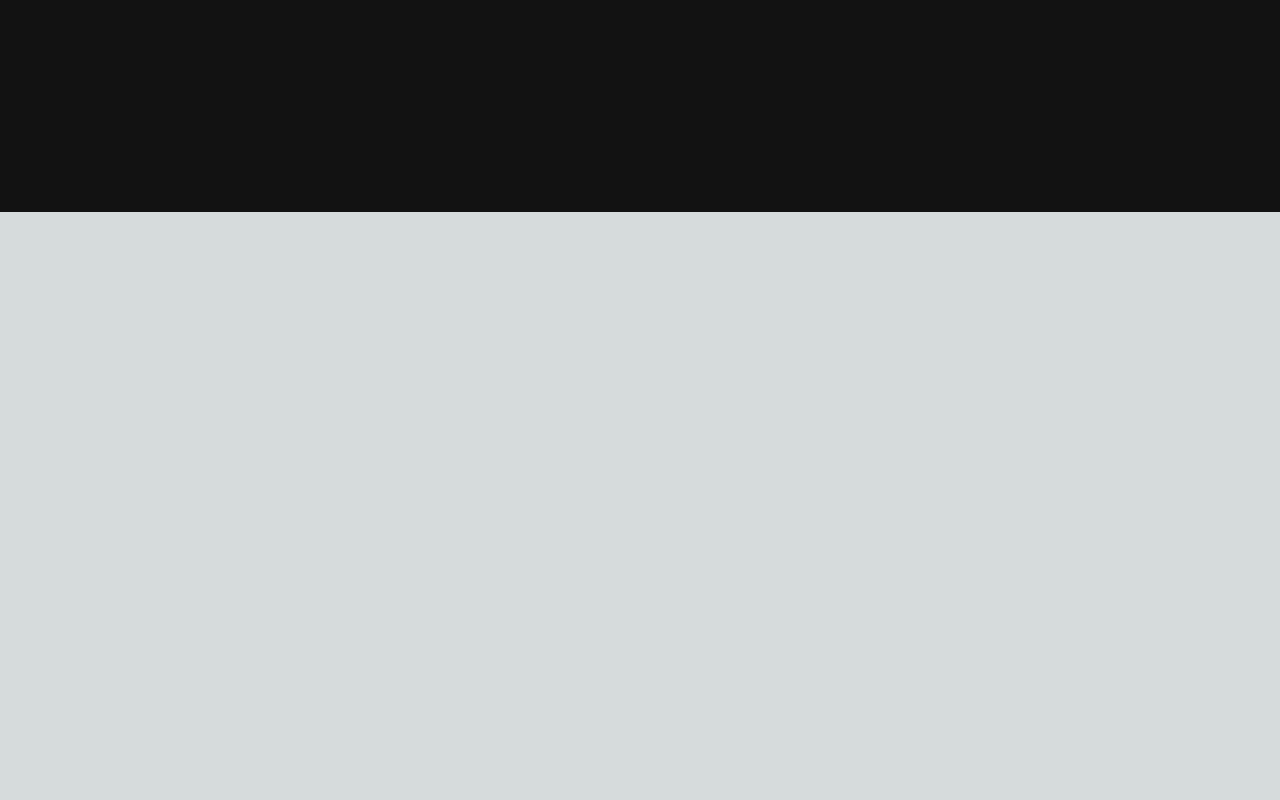
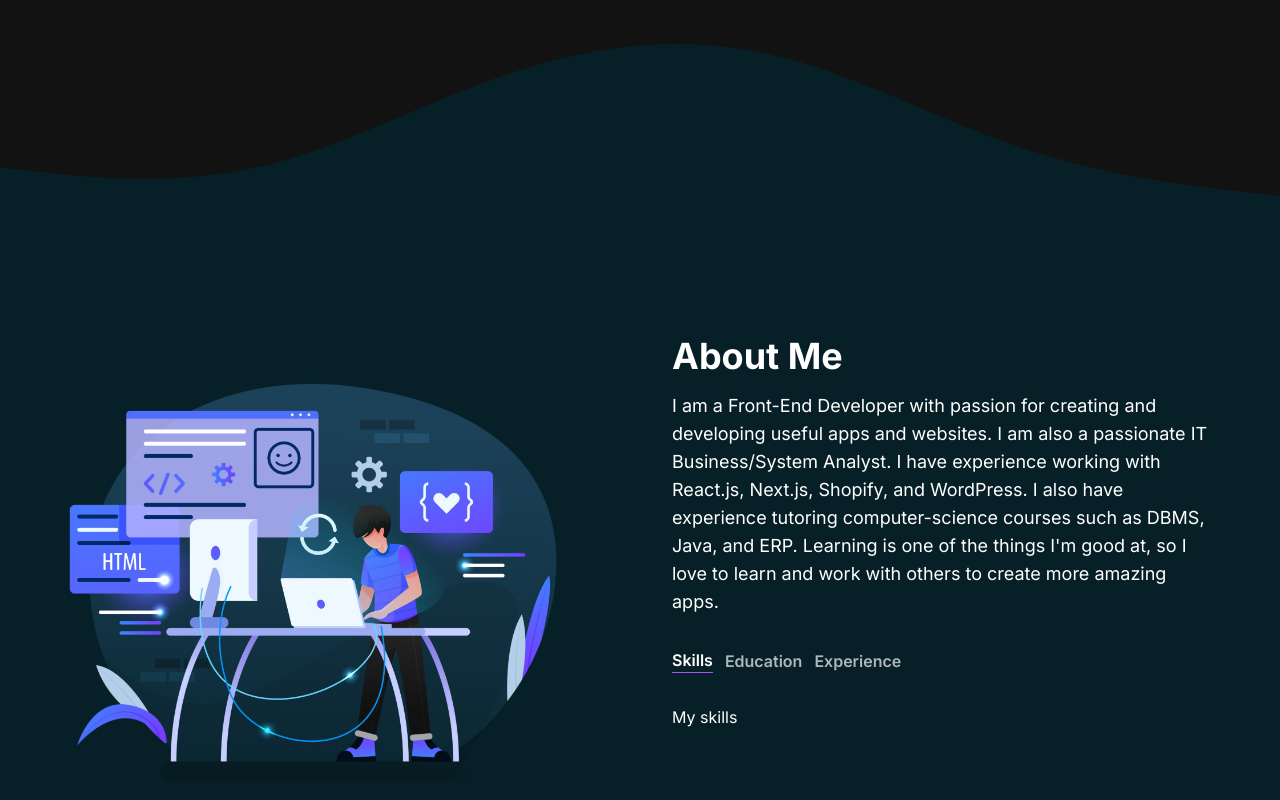
Before and after one commit to khalishmulyadi/nextjs-portfolio, a Next.js app: page / in a window 1280 px wide. Shown: the part 588-1388 px from the top of the page. Before the commit the page ends 800 px from the top, so only its background shows below. Built offline with nearby package versions, Linux system fonts and the light colour scheme.

Commit message:
[KH] Finished About Me Section and adjust few styling

```diff
--- /dev/null
+++ b/src/app/components/AboutSection.jsx
@@ -0,0 +1,88 @@
+"use client";
+import Image from "next/image";
+import React, { useTransition, useState } from "react";
+import TabButton from "./TabButton";
+
+
+const TAB_DATA = [
+    {
+        title: "Skills",
+        id: "skills",
+        content: (
+            <p>My skills</p>
+        ),
+    },
+
+    {
+        title: "Education",
+        id: "education",
+        content: (
+            <p>My education</p>
+        ),
+    },
+
+    {
+        title: "Experience",
+        id: "experience",
+        content: (
+            <p>My experience</p>
+        ),
+    },
+]
+
+const AboutSection = () => {
+  const [tab, setTab] = useState("skills");
+  const [isPending, startTransition] = useTransition();
+
+  const handleTabChange = (id) => {
+    startTransition(() => {
+      setTab(id);
+    });
+  };
+
+  return (
+    <section className="text-white mt-8">
+      <div className="md:grid md:grid-cols-2 gap-8 items-center py-8 px-4 xl:gap-16 sm:py-16 xl:py-16">
+        <Image
+          src={"/images/About-Image.jpg"}
+          alt="About Image"
+          width={500}
+          height={500}
+        />
+
+        <div className="mt-4 md:mt-0 text-left flex flex-col h-full">
+          <h2 className="text-4xl font-bold text-white mb-4">About Me</h2>
+          <p className="text-base md:text-lg">
+            I am a Front-End Developer with passion for creating and developing
+            useful apps and websites. I am also a passionate IT Business/System
+            Analyst. I have experience working with React.js, Next.js, Shopify,
+            and WordPress. I also have experience tutoring computer-science
+            courses such as DBMS, Java, and ERP. Learning is one of the things
+            I&apos;m good at, so I love to learn and work with others to create
+            more amazing apps.
+          </p>
+          <div className="flex flex-row justify-start mt-8">
+            <TabButton
+              selectTab={() => handleTabChange("skills")}
+              active={tab === "skills"}
+              buttonTitle={"Skills"}
+            />
+            <TabButton
+              selectTab={() => handleTabChange("education")}
+              active={tab === "education"}
+              buttonTitle={"Education"}
+            />
+            <TabButton
+              selectTab={() => handleTabChange("experience")}
+              active={tab === "experience"}
+              buttonTitle={"Experience"}
+            />
+          </div>
+          <div className="mt-8">{TAB_DATA.find((t) => t.id === tab).content}</div>
+        </div>
+      </div>
+    </section>
+  );
+};
+
+export default AboutSection;
--- a/src/app/components/HeroSection.jsx
+++ b/src/app/components/HeroSection.jsx
@@ -32,8 +32,8 @@ const HeroSection = () => {
             />
           </h1>
           <p className="text-[#ADB7BE] text-base sm:text-lg mb-6 lg:text-xl">
-            Lorem ipsum dolor, sit amet consectetur adipisicing elit. Est in
-            facere provident!
+            I love to build stuff and talk to computer.
+            I also love to share my knowledge and always eager to learn more.
           </p>
           <div>
             <button className="px-6 py-3 w-full sm:w-fit rounded-full mr-4 bg-gradient-to-br from-blue-300 via-blue-500 to-blue-700 hover:opacity-80 text-white">
--- /dev/null
+++ b/src/app/components/TabButton.jsx
@@ -0,0 +1,17 @@
+import React from "react";
+
+const TabButton = ({ active, selectTab, buttonTitle }) => {
+  const buttonClasses = active
+    ? "text-white border-b border-purple-500"
+    : "text-[#ADB7BE]";
+
+  return (
+    <button onClick={selectTab}>
+      <p className={`mr-3 font-semibold hover:text-white ${buttonClasses}`}>
+        {buttonTitle}
+      </p>
+    </button>
+  );
+};
+
+export default TabButton;
--- a/src/app/page.js
+++ b/src/app/page.js
@@ -1,6 +1,7 @@
 import Image from "next/image";
 import HeroSection from "./components/HeroSection";
 import Navbar from "./components/Navbar";
+import AboutSection from "./components/AboutSection";
 
 export default function Home() {
   return (
@@ -9,6 +10,17 @@ export default function Home() {
       <div class="contianer mt-24 mx-auto px-12 py-4">
         <HeroSection />
       </div>
+
+      <svg xmlns="http://www.w3.org/2000/svg" viewBox="0 0 1440 320">
+        <path
+          fill="#071f27"
+          fill-opacity="1"
+          d="M0,256L48,261.3C96,267,192,277,288,256C384,235,480,181,576,149.3C672,117,768,107,864,128C960,149,1056,203,1152,234.7C1248,267,1344,277,1392,282.7L1440,288L1440,320L1392,320C1344,320,1248,320,1152,320C1056,320,960,320,864,320C768,320,672,320,576,320C480,320,384,320,288,320C192,320,96,320,48,320L0,320Z"
+        ></path>
+      </svg>
+      <div class="contianer mx-auto px-12 py-4 bg-[#071f27]">
+        <AboutSection />
+      </div>
     </main>
   );
 }
```
Also changed, not shown: public/images/About-Image.jpg (added).
